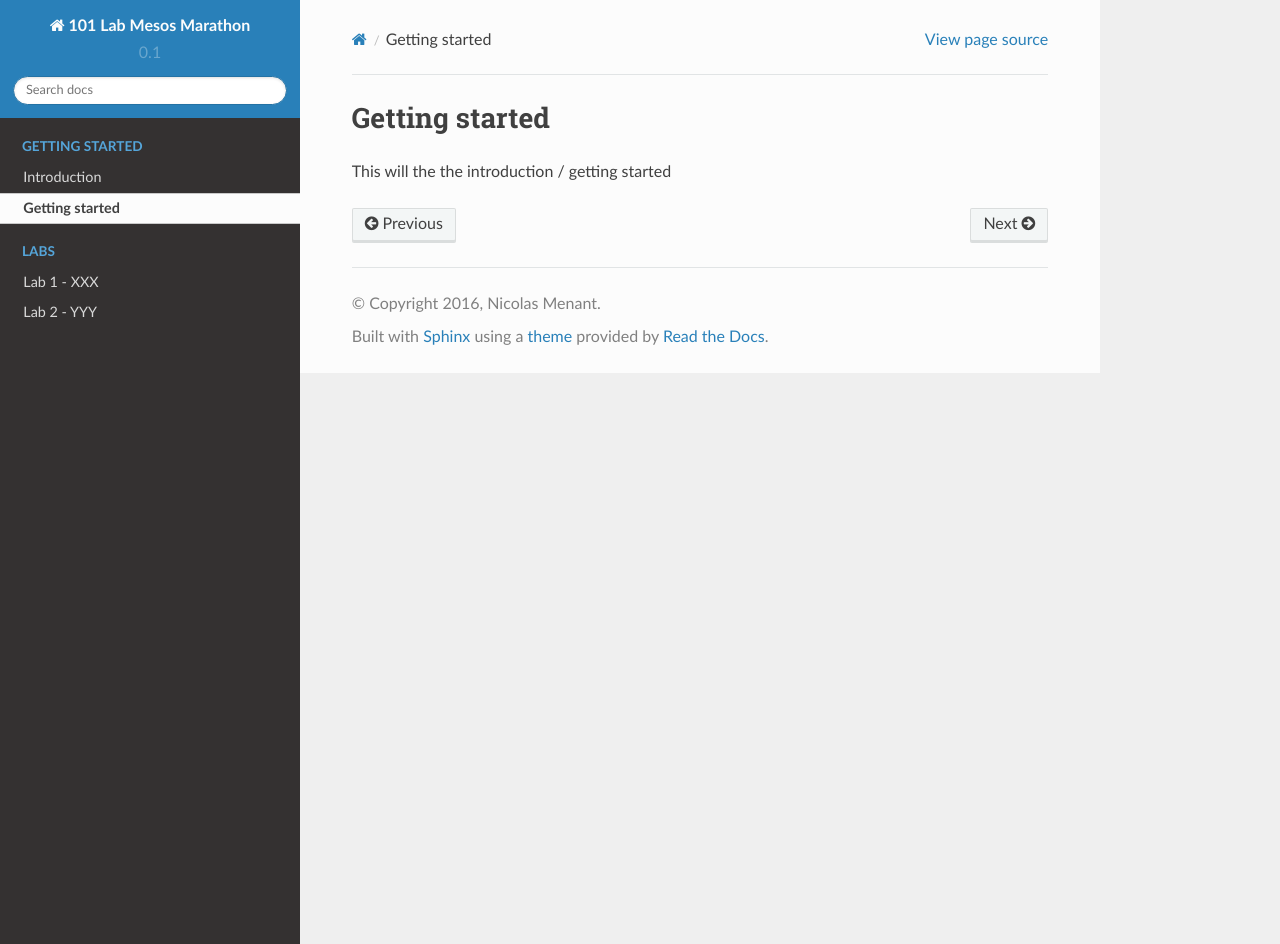
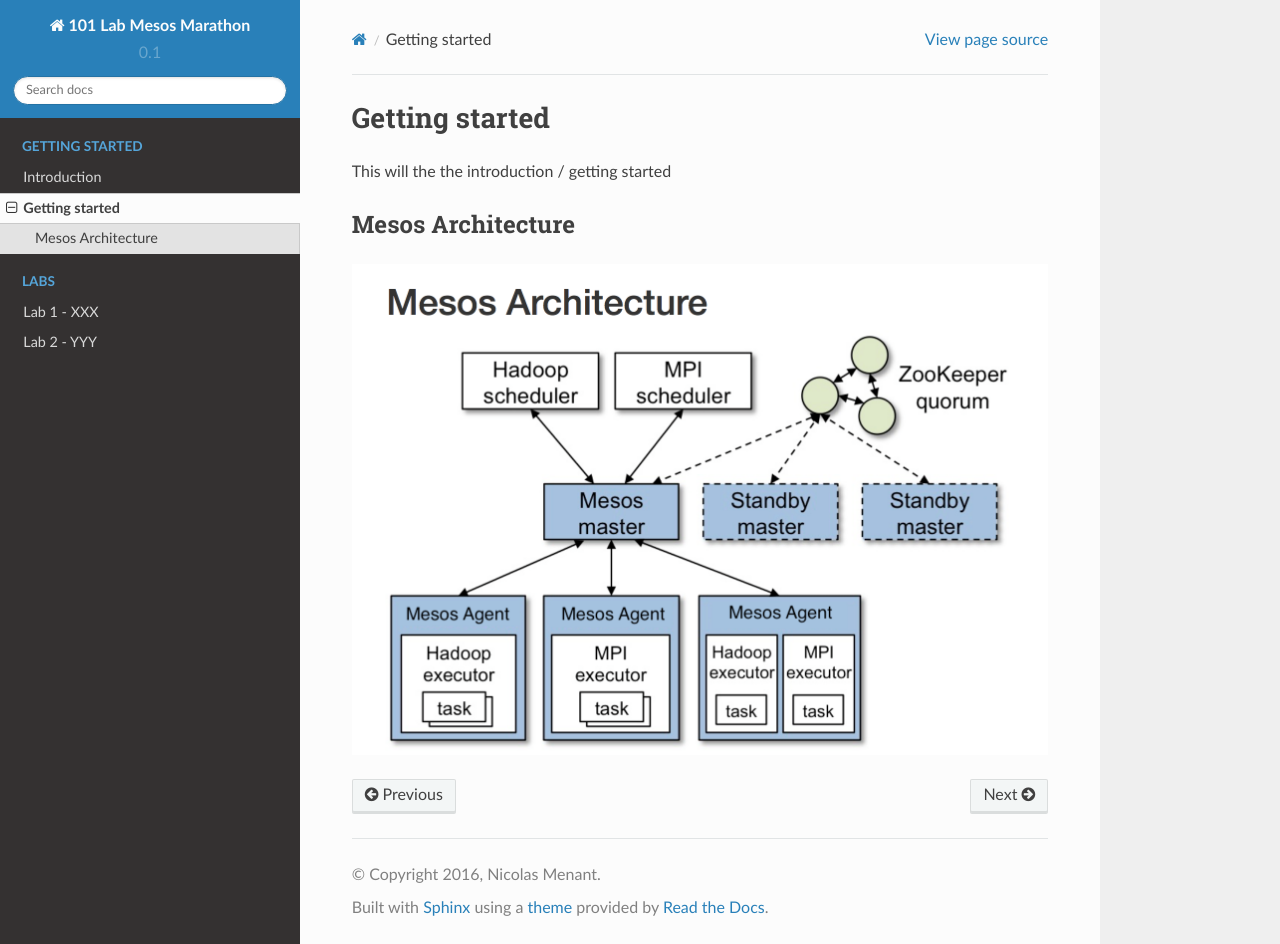
Before and after one commit to nmenant/f5-101-lab-Mesos-Marathon, a Sphinx documentation site: the page built from docs/getting-started/getting-started.rst, in a window 1280 px wide and 944 px high. Built offline with Sphinx 7.4.7 and the Read the Docs theme 2.0.0, drawn with Linux system fonts in a browser that asks for light colours.

Commit message:
test image

```diff
--- a/docs/getting-started/getting-started.rst
+++ b/docs/getting-started/getting-started.rst
@@ -2,3 +2,8 @@ Getting started
 ===============
 
 This will the the introduction / getting started
+
+Mesos Architecture
+------------------
+
+.. image:: ../images/Mesos_Architecture.png
```
Also changed, not shown: docs/images/Mesos_Architecture.png (added).
